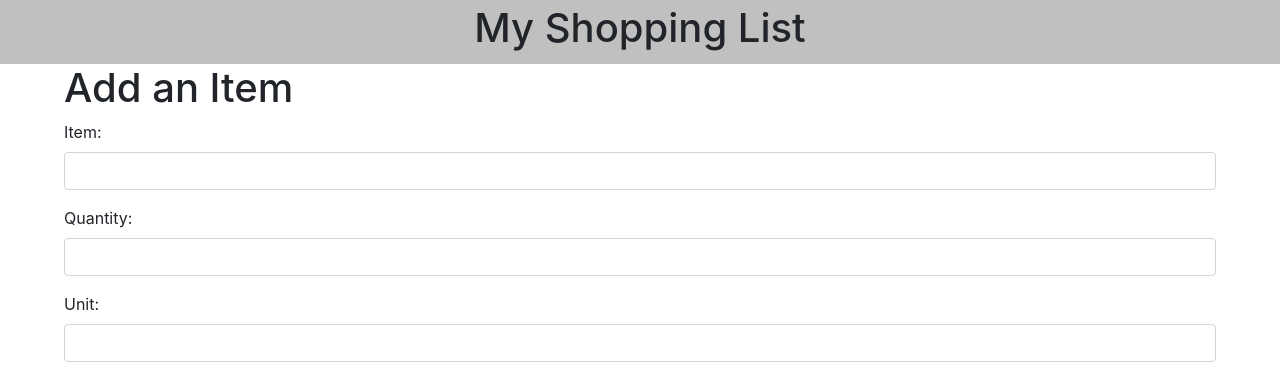
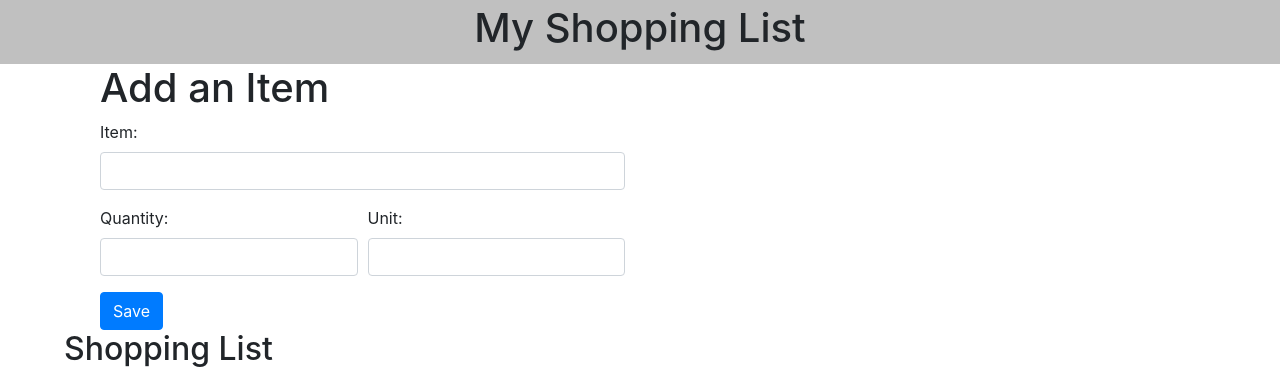
Before and after one commit to dunnmj42/group-fs-react-shopping-list, a React (Create React App) app: page / in a window 1280 px wide. Shown: the top 376 px of the page. Built offline with nearby package versions, Linux system fonts and the light colour scheme; no server answers.

Commit message:
put form into container and styled

```diff
--- a/src/components/Form/ItemForm.jsx
+++ b/src/components/Form/ItemForm.jsx
@@ -1,6 +1,8 @@
 import React, { useState } from 'react';
 import Form from 'react-bootstrap/Form';
 import Button from 'react-bootstrap/Button';
+import Container from 'react-bootstrap/Container';
+import Col from 'react-bootstrap/Col'
 
 function ItemForm({ addItem }) {
 
@@ -24,8 +26,12 @@ function ItemForm({ addItem }) {
 
     return (
         <div>
+            <Container>
+                <Col md={6}>
                     <h1>Add an Item</h1>
                     <Form onSubmit={handleSubmit}>
+                        <Form.Row>
+                            <Col>
                                 <Form.Group>
                                     <Form.Label>Item: </Form.Label>
                                     <Form.Control
@@ -34,7 +40,10 @@ function ItemForm({ addItem }) {
                                         onChange={(event) => setItemName(event.target.value)}
                                     ></Form.Control>
                                 </Form.Group>
-
+                            </Col>
+                        </Form.Row>
+                        <Form.Row>
+                            <Col>
                                 <Form.Group>
                                     <Form.Label>Quantity: </Form.Label>
                                     <Form.Control
@@ -44,7 +53,8 @@ function ItemForm({ addItem }) {
                                         onChange={(event) => setItemQuantity(event.target.value)}
                                     ></Form.Control>
                                 </Form.Group>
-
+                            </Col>
+                            <Col>
                                 <Form.Group>
                                     <Form.Label>Unit: </Form.Label>
                                     <Form.Control
@@ -53,8 +63,12 @@ function ItemForm({ addItem }) {
                                         onChange={(event) => setItemUnit(event.target.value)}
                                     ></Form.Control>
                                 </Form.Group>
+                            </Col>
+                        </Form.Row>
                         <Button variant="primary" type="submit">Save</Button>
                     </Form>
+                </Col>
+            </Container>
         </div>
     )
 }
```
Lines whose indentation alone changed are shown as unchanged.
